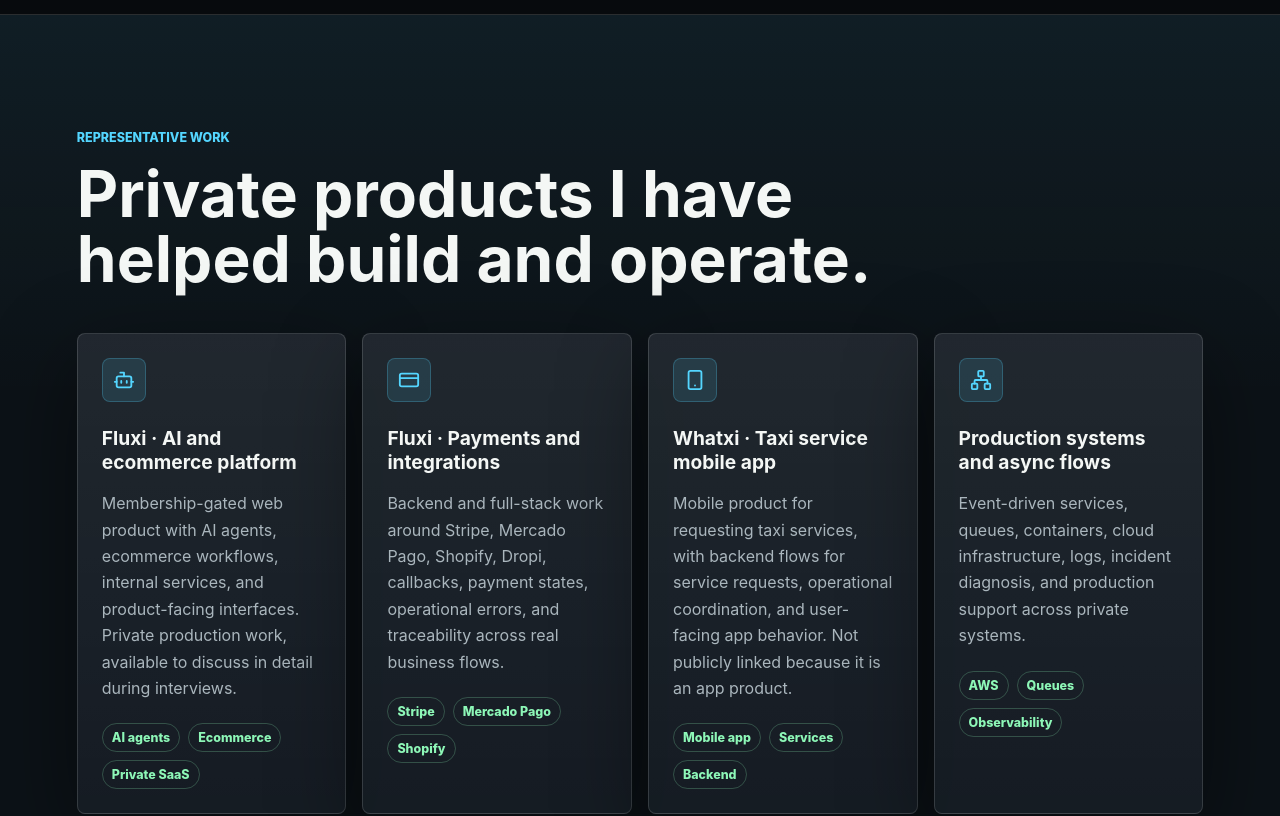
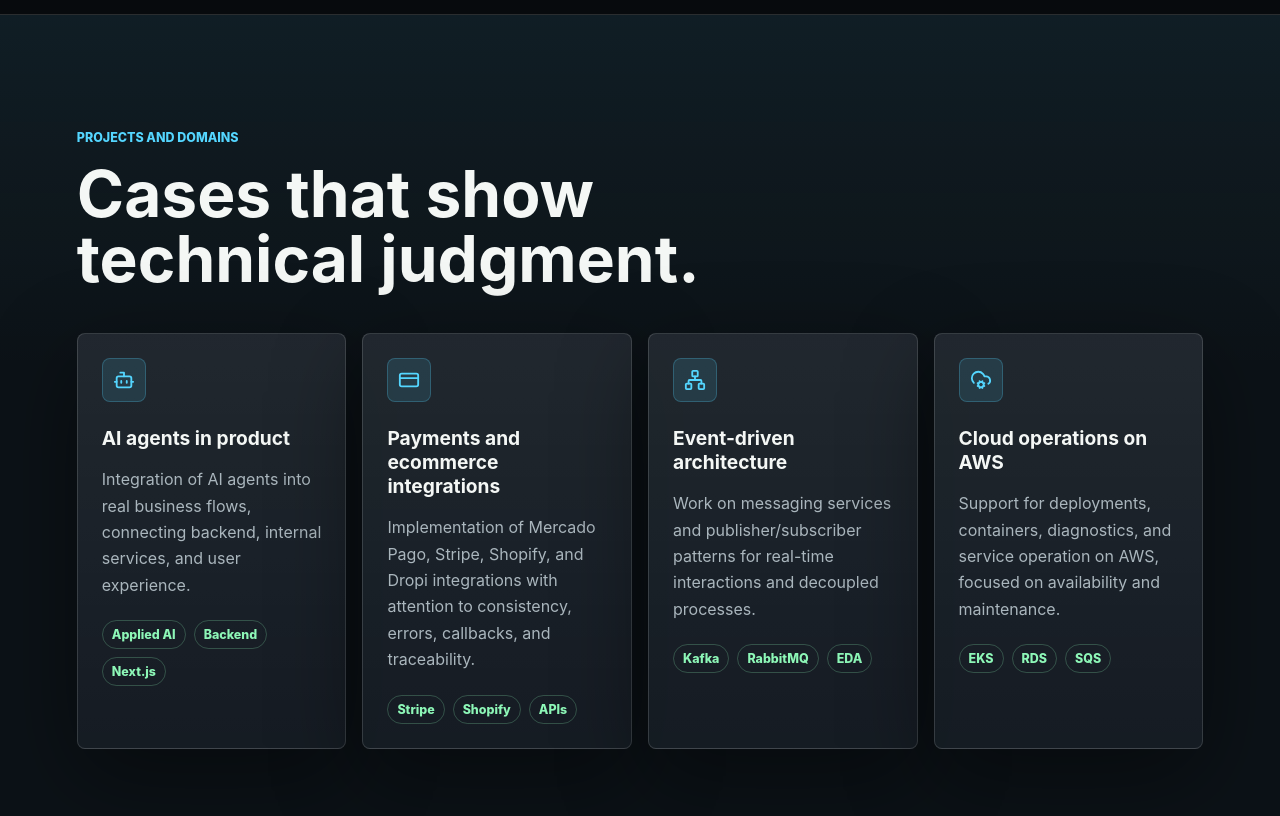
Before and after one commit to StephanSuarez/portfolio, a Next.js app: page / in a window 1280 px wide. Shown: the part 2800-3616 px from the top of the page. Built offline with nearby package versions, Linux system fonts and the light colour scheme.

Commit message:
Restore project domain cards and add AI tools

```diff
--- a/app/page.tsx
+++ b/app/page.tsx
@@ -11,8 +11,7 @@
   Network,
   Phone,
   Rocket,
-  Send,
-  Smartphone
+  Send
 } from "lucide-react";
 import { useEffect, useState } from "react";
 import { Header } from "./components/Header";
@@ -54,6 +53,8 @@
   [
     { name: "Codex", icon: `${simpleIconBase}/openai.svg` },
     { name: "Claude", icon: `${simpleIconBase}/claude.svg` },
+    { name: "Gemini", icon: `${simpleIconBase}/googlegemini.svg` },
+    { name: "Nano Banana", icon: `${simpleIconBase}/googlegemini.svg` },
     { name: "OpenAI", icon: `${simpleIconBase}/openai.svg` },
     { name: "Anthropic", icon: `${simpleIconBase}/anthropic.svg` },
     { name: "GitHub Copilot", icon: `${simpleIconBase}/githubcopilot.svg` }
@@ -103,8 +104,8 @@
     ],
     experienceEyebrow: "Experience",
     experienceTitle: "Real work with live systems.",
-    projectsEyebrow: "Representative work",
-    projectsTitle: "Private products I have helped build and operate.",
+    projectsEyebrow: "Projects and domains",
+    projectsTitle: "Cases that show technical judgment.",
     stackEyebrow: "Stack",
     stackTitle: "Stack for building complete applications.",
     stackIntro:
@@ -166,31 +167,31 @@
     projects: [
       {
         icon: Bot,
-        title: "Fluxi · AI and ecommerce platform",
+        title: "AI agents in product",
         body:
-          "Membership-gated web product with AI agents, ecommerce workflows, internal services, and product-facing interfaces. Private production work, available to discuss in detail during interviews.",
-        tags: ["AI agents", "Ecommerce", "Private SaaS"]
+          "Integration of AI agents into real business flows, connecting backend, internal services, and user experience.",
+        tags: ["Applied AI", "Backend", "Next.js"]
       },
       {
         icon: CreditCard,
-        title: "Fluxi · Payments and integrations",
+        title: "Payments and ecommerce integrations",
         body:
-          "Backend and full-stack work around Stripe, Mercado Pago, Shopify, Dropi, callbacks, payment states, operational errors, and traceability across real business flows.",
-        tags: ["Stripe", "Mercado Pago", "Shopify"]
-      },
-      {
-        icon: Smartphone,
-        title: "Whatxi · Taxi service mobile app",
-        body:
-          "Mobile product for requesting taxi services, with backend flows for service requests, operational coordination, and user-facing app behavior. Not publicly linked because it is an app product.",
-        tags: ["Mobile app", "Services", "Backend"]
+          "Implementation of Mercado Pago, Stripe, Shopify, and Dropi integrations with attention to consistency, errors, callbacks, and traceability.",
+        tags: ["Stripe", "Shopify", "APIs"]
       },
       {
         icon: Network,
-        title: "Production systems and async flows",
+        title: "Event-driven architecture",
         body:
-          "Event-driven services, queues, containers, cloud infrastructure, logs, incident diagnosis, and production support across private systems.",
-        tags: ["AWS", "Queues", "Observability"]
+          "Work on messaging services and publisher/subscriber patterns for real-time interactions and decoupled processes.",
+        tags: ["Kafka", "RabbitMQ", "EDA"]
+      },
+      {
+        icon: CloudCog,
+        title: "Cloud operations on AWS",
+        body:
+          "Support for deployments, containers, diagnostics, and service operation on AWS, focused on availability and maintenance.",
+        tags: ["EKS", "RDS", "SQS"]
       }
     ]
   },
@@ -236,8 +237,8 @@
     ],
     experienceEyebrow: "Experiencia",
     experienceTitle: "Trabajo real con sistemas vivos.",
-    projectsEyebrow: "Trabajo representativo",
-    projectsTitle: "Productos privados que he ayudado a construir y operar.",
+    projectsEyebrow: "Proyectos y dominios",
+    projectsTitle: "Casos que muestran criterio técnico.",
     stackEyebrow: "Stack",
     stackTitle: "Stack para levantar aplicaciones completas.",
     stackIntro:
@@ -299,31 +300,31 @@
     projects: [
       {
         icon: Bot,
-        title: "Fluxi · Plataforma de IA y ecommerce",
+        title: "Agentes de IA en producto",
         body:
-          "Producto web con membresía, agentes de IA, flujos de ecommerce, servicios internos e interfaces de producto. Trabajo privado en producción, explicable con detalle en entrevista.",
-        tags: ["Agentes IA", "Ecommerce", "SaaS privado"]
+          "Integración de agentes de IA dentro de flujos reales de negocio, conectando backend, servicios internos y experiencia de usuario.",
+        tags: ["IA aplicada", "Backend", "Next.js"]
       },
       {
         icon: CreditCard,
-        title: "Fluxi · Pagos e integraciones",
+        title: "Pagos e integraciones ecommerce",
         body:
-          "Trabajo backend y full-stack alrededor de Stripe, Mercado Pago, Shopify, Dropi, callbacks, estados de pago, errores operativos y trazabilidad.",
-        tags: ["Stripe", "Mercado Pago", "Shopify"]
-      },
-      {
-        icon: Smartphone,
-        title: "Whatxi · App móvil para servicios de taxi",
-        body:
-          "Producto móvil para solicitar servicios de taxi, con backend para solicitudes, coordinación operativa y comportamiento de la app. No tiene link público porque es una aplicación.",
-        tags: ["App móvil", "Servicios", "Backend"]
+          "Implementación de integraciones con Mercado Pago, Stripe, Shopify y Dropi, cuidando consistencia, errores, callbacks y trazabilidad.",
+        tags: ["Stripe", "Shopify", "APIs"]
       },
       {
         icon: Network,
-        title: "Sistemas en producción y flujos asíncronos",
+        title: "Arquitectura orientada a eventos",
         body:
-          "Servicios orientados a eventos, colas, contenedores, infraestructura cloud, logs, diagnóstico de incidentes y soporte de producción en sistemas privados.",
-        tags: ["AWS", "Colas", "Observabilidad"]
+          "Participación en servicios con mensajería y patrón publicador/suscriptor para interacciones en tiempo real y procesos desacoplados.",
+        tags: ["Kafka", "RabbitMQ", "EDA"]
+      },
+      {
+        icon: CloudCog,
+        title: "Operación cloud en AWS",
+        body:
+          "Apoyo en despliegues, contenedores, diagnóstico y operación de servicios sobre AWS, con foco en disponibilidad y mantenimiento.",
+        tags: ["EKS", "RDS", "SQS"]
       }
     ]
   }
```
